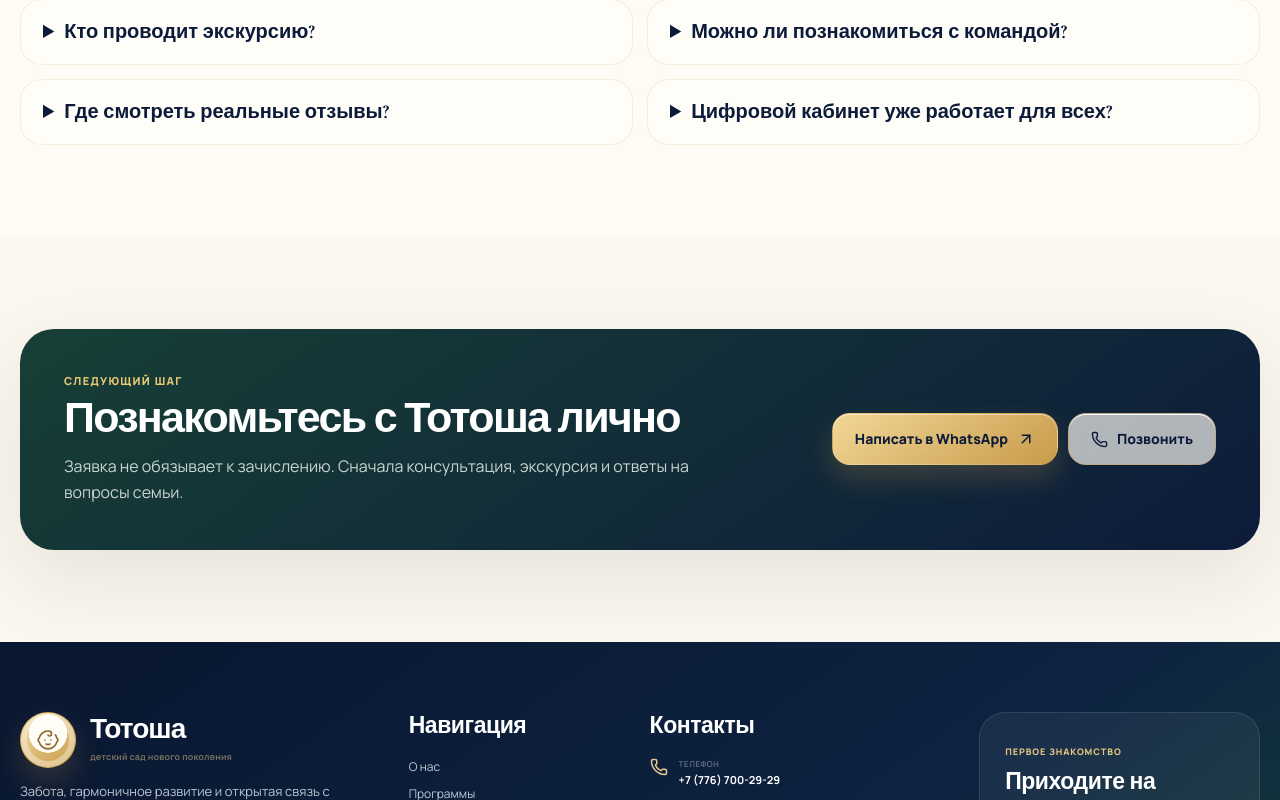
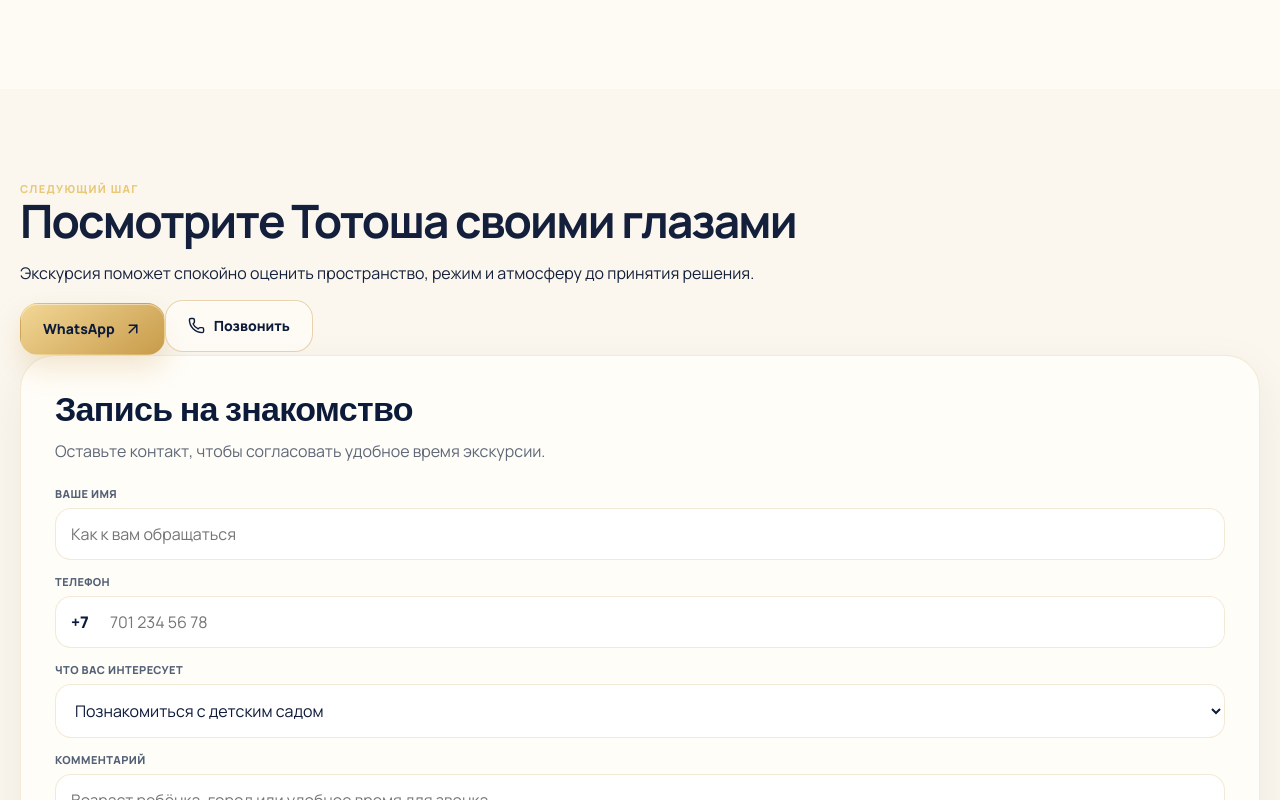
Before and after one commit to nexora-kz/totosha, a Next.js app: page /about in a window 1280 px wide. Shown: the part 2831-3631 px from the top of the page. Built offline with nearby package versions, Linux system fonts and the light colour scheme.

Commit message:
Make About page unique and trust-focused

```diff
--- a/app/about/page.tsx
+++ b/app/about/page.tsx
@@ -1,71 +1,49 @@
 import type { Metadata } from 'next';
-import { SeoLanding } from '../../components/SeoLanding';
+import { PremiumFeaturePage } from '../../components/PremiumFeaturePage';
 
 export const metadata: Metadata = {
   title: 'О детском саде Тотоша в Астане',
-  description: 'О частном детском саде Тотоша в Астане: команда, адаптация, питание, видеонаблюдение и связь с семьёй.',
+  description: 'Команда, адаптация, режим, безопасность и открытая связь с семьёй.',
   alternates: { canonical: '/about' },
 };
 
-export default function AboutSeoPage() {
+export default function AboutPage() {
   return (
-    <SeoLanding
+    <PremiumFeaturePage
       variant="about"
       eyebrow="О нас"
       title="Забота, которой доверяют"
-      description="До зачисления родители знакомятся с режимом, группой и правилами детского сада. Мы открыто рассказываем о действующих услугах и функциях, которые проходят тестирование."
+      description="Тотоша — это понятный режим, внимательная команда, открытая связь с семьёй и бережная адаптация ребёнка."
+      primaryLabel="Познакомиться с садом"
+      sectionTitle="Что формирует доверие к Тотоша"
+      sectionDescription="До зачисления родители могут познакомиться с пространством, режимом, командой и действующими правилами."
       bullets={[
-        'Заведующая лично отвечает на вопросы семей',
-        'Группы учитывают возраст ребёнка',
-        'Адаптация обсуждается индивидуально',
-        'Видеонаблюдение доступно только в установленном формате',
-        'Особенности питания уточняются до посещения',
-        'Реальные материалы доступны в Instagram и 2ГИС',
+        'Личный контакт с заведующей',
+        'Группы по возрасту ребёнка',
+        'Индивидуальное обсуждение адаптации',
+        'Понятные правила безопасности',
+        'Особенности питания уточняются заранее',
+        'Реальная жизнь сада в фотоархиве',
       ]}
-      details={[
-        {
-          title: 'Ответственный контакт',
-          text: 'Первичную консультацию и экскурсию координирует заведующая Айшагуль Галымжановна. Она помогает семье уточнить группу, режим и необходимые документы.',
-        },
-        {
-          title: 'Команда детского сада',
-          text: 'С детьми ежедневно работают воспитатели и помощники. Дополнительные специалисты подключаются по графику и утверждённой программе.',
-        },
-        {
-          title: 'Порядок прихода и ухода',
-          text: 'Семья заранее сообщает, кто будет приводить и забирать ребёнка. Изменения согласовываются с детским садом до окончания дня.',
-        },
-        {
-          title: 'Видеонаблюдение',
-          text: 'Система используется для контроля безопасности и спокойствия семьи. Открытой публичной трансляции нет.',
-        },
-        {
-          title: 'Отзывы и жизнь сада',
-          text: 'Мы не размещаем вымышленные цитаты. Реальные материалы и отзывы можно проверять в официальном Instagram и карточке организации в 2ГИС.',
-        },
-        {
-          title: 'Цифровые функции',
-          text: 'Уведомления, посещаемость, закрытые фотоотчёты, документы и оплаты подключаются только после проверки на пилотной группе.',
-        },
+      cardsTitle="Как устроена ежедневная работа сада"
+      cardsDescription="Мы разделяем действующие процессы и цифровые функции, которые ещё проходят тестирование."
+      cards={[
+        { title: 'Ответственный контакт', text: 'Первичную консультацию и экскурсию координирует заведующая детским садом.' },
+        { title: 'Команда группы', text: 'С детьми ежедневно работают воспитатели и помощники, специалисты подключаются по расписанию.' },
+        { title: 'Безопасность', text: 'Порядок прихода и ухода согласовывается заранее, доступы не являются публичными.' },
+        { title: 'Честная цифровизация', text: 'Уведомления, документы и оплаты подключаются после проверки на пилотной группе.' },
       ]}
       faq={[
-        {
-          question: 'Кто проводит экскурсию?',
-          answer: 'Основной контакт — заведующая Айшагуль Галымжановна. Время лучше согласовать заранее по телефону или WhatsApp.',
-        },
-        {
-          question: 'Можно ли познакомиться с командой?',
-          answer: 'Во время экскурсии можно уточнить состав группы и формат знакомства с сотрудниками.',
-        },
-        {
-          question: 'Где смотреть реальные отзывы?',
-          answer: 'В официальном Instagram Тотоша и карточке организации на картах.',
-        },
-        {
-          question: 'Цифровой кабинет уже работает для всех?',
-          answer: 'Нет. Он готовится к ограниченному пилоту после проверки безопасности и рабочих сценариев.',
-        },
+        { question: 'Кто проводит экскурсию?', answer: 'Основной контакт — заведующая детским садом. Время лучше согласовать заранее.' },
+        { question: 'Можно ли познакомиться с командой?', answer: 'Во время экскурсии можно уточнить состав группы и формат знакомства с сотрудниками.' },
+        { question: 'Где смотреть реальные фотографии?', answer: 'В разделе «Жизнь Тотоша» и официальном Instagram.' },
       ]}
+      finalTitle="Посмотрите Тотоша своими глазами"
+      finalDescription="Экскурсия поможет спокойно оценить пространство, режим и атмосферу до принятия решения."
+      formTitle="Запись на знакомство"
+      formDescription="Оставьте контакт, чтобы согласовать удобное время экскурсии."
+      formIntent="Познакомиться с детским садом"
+      formOptions={['Познакомиться с детским садом', 'Записаться на экскурсию', 'Уточнить подходящую группу', 'Задать вопрос заведующей']}
       whatsappIntent="Здравствуйте. Хочу познакомиться с детским садом Тотоша и записаться на экскурсию."
     />
   );
```
